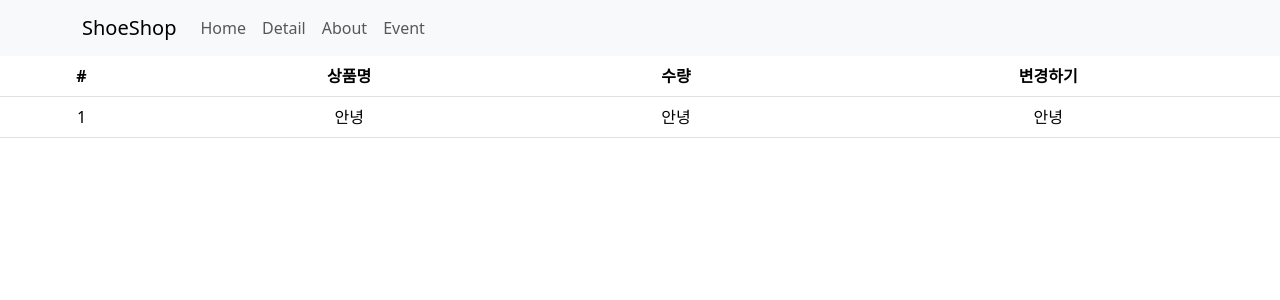
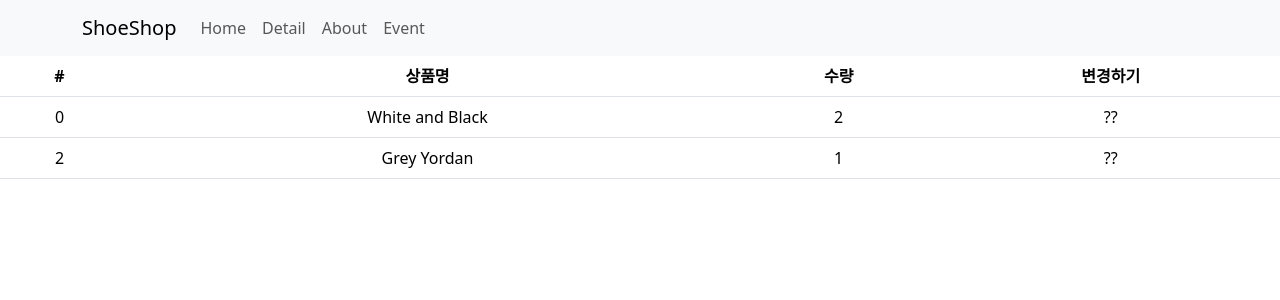
Before and after one commit to kickbell/reactweb, a React (Create React App) app in the folder shop/: page /cart in a window 1280 px wide. Shown: the top 300 px of the page. Built offline with nearby package versions, Linux system fonts and the light colour scheme.

Commit message:
Add cart state 적용

```diff
--- a/shop/src/components/Cart.js
+++ b/shop/src/components/Cart.js
@@ -1,6 +1,10 @@
 import Table from 'react-bootstrap/Table';
+import { useSelector } from 'react-redux';
+
 
 function Cart() {
+    let cart = useSelector((state) => state.cart)
+
     return (
         <Table>
             <thead>
@@ -12,12 +16,18 @@ function Cart() {
                 </tr>
             </thead>
             <tbody>
-                <tr>
-                    <td>1</td>
-                    <td>안녕</td>
-                    <td>안녕</td>
-                    <td>안녕</td>
-                </tr>
+                {
+                    cart.map((cart, index) => {
+                        return (
+                            <tr>
+                                <td>{cart.id}</td>
+                                <td>{cart.name}</td>
+                                <td>{cart.count}</td>
+                                <td>??</td>
+                            </tr>
+                        )
+                    })
+                }
             </tbody>
         </Table>
     )
--- a/shop/src/store.js
+++ b/shop/src/store.js
@@ -1,5 +1,22 @@
-import { configureStore } from '@reduxjs/toolkit'
+import { configureStore, createSlice } from '@reduxjs/toolkit'
+
+let user = createSlice({
+    name: 'user',
+    initialState: 'kim'
+})
+
+let cart = createSlice({
+    name: 'cart',
+    initialState:
+        [
+            { id: 0, name: 'White and Black', count: 2 },
+            { id: 2, name: 'Grey Yordan', count: 1 },
+        ]
+})
 
 export default configureStore({
-  reducer: { }
+    reducer: {
+        user: user.reducer,
+        cart: cart.reducer,
+    }
 })
```
